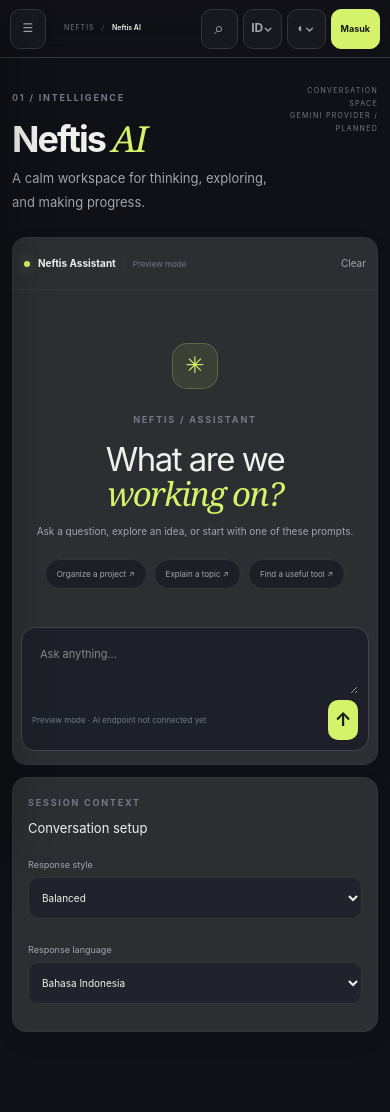
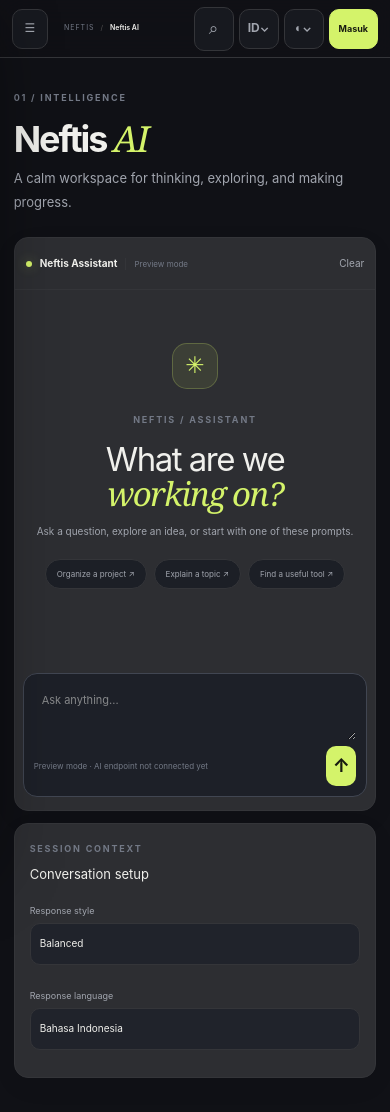
Before and after one commit to Mcpecreative28/Neftis, a Next.js app: page /ai in a window 390 px wide. Before the commit the page ends 1066 px from the top, so only its background shows below. Built offline with nearby package versions, Linux system fonts and the light colour scheme.

Commit message:
Improve responsive UX and accessible interaction states

```diff
--- a/app/globals.css
+++ b/app/globals.css
@@ -323,3 +323,152 @@ button:focus-visible, a:focus-visible, input:focus-visible, textarea:focus-visib
   .sidebar{z-index:21}
   .sidebar.open{box-shadow:0 24px 80px #0008}
 }
+
+
+/* Responsive interaction refinement */
+:root {
+  --control-height: 44px;
+  --panel-gap: clamp(12px, 1.5vw, 18px);
+}
+:where(button, a, input, select, textarea) { -webkit-tap-highlight-color: transparent; }
+:where(button, a, input, select, textarea):focus-visible {
+  outline: 2px solid var(--accent);
+  outline-offset: 3px;
+}
+:where(input, select, textarea) { min-width: 0; }
+:where(input:not([type="checkbox"]):not([type="radio"]), select, textarea) {
+  font-size: 16px;
+}
+:where(button, .button, .icon-button, .sign-in-button, .filter-tab, .send-button) {
+  touch-action: manipulation;
+}
+:where(.panel, .feature-card, .tool-card, .service-card, .learn-card, .community-post) {
+  min-width: 0;
+}
+:where(.feature-card, .tool-card, .service-card, .learn-card, .community-post, .achievement-card) {
+  background-color: var(--surface);
+  border-color: var(--line);
+}
+:where(.feature-card, .tool-card, .service-card, .learn-card, .community-post, .achievement-card):focus-visible {
+  border-color: var(--accent);
+}
+:where(.button, .icon-button, .sign-in-button, .search-trigger, .filter-tab, .tool-back, .tool-copy) {
+  min-height: var(--control-height);
+}
+:where(.button, .feature-card, .tool-card, .service-card, .learn-card, .community-post) {
+  transition: border-color .18s ease, background-color .18s ease, transform .18s ease;
+}
+:where(.feature-card, .tool-card, .service-card, .learn-card, .community-post):hover {
+  border-color: color-mix(in srgb, var(--accent) 42%, var(--line));
+}
+:where(.tool-textarea, .tool-text-input, .tool-options select, .chat-context select, .modal input, .modal textarea) {
+  min-height: var(--control-height);
+  border-color: var(--line);
+  background-color: var(--surface-2);
+  color: var(--text);
+  border-radius: 11px;
+}
+:where(.tool-textarea, .modal textarea) { line-height: 1.65; }
+:where(.tool-options select, .chat-context select) {
+  appearance: none;
+  padding-inline: 13px 38px;
+  background-image:
+    linear-gradient(45deg, transparent 50%, var(--muted) 50%),
+    linear-gradient(135deg, var(--muted) 50%, transparent 50%);
+  background-position: right 17px center, right 12px center;
+  background-size: 5px 5px, 5px 5px;
+  background-repeat: no-repeat;
+}
+[dir="rtl"] :where(.tool-options select, .chat-context select) {
+  background-position: left 17px center, left 12px center;
+}
+:where(.tool-textarea, .tool-text-input, .tool-options select, .chat-context select, .modal input, .modal textarea):focus {
+  border-color: var(--accent);
+  box-shadow: 0 0 0 3px color-mix(in srgb, var(--accent) 15%, transparent);
+}
+.preference-menu {
+  max-width: calc(100vw - 20px);
+  overscroll-behavior: contain;
+}
+.modal {
+  max-height: min(84dvh, 760px);
+  overflow-y: auto;
+  overscroll-behavior: contain;
+}
+.topbar, .content-wrap, .topbar-actions { min-width: 0; }
+.breadcrumbs { min-width: 0; }
+.search-trigger { min-width: 40px; }
+.chat-main, .chat-messages, .tool-editor-panel, .tool-output-panel { min-width: 0; }
+.tool-output { overflow-wrap: anywhere; }
+.toast { width: max-content; max-width: calc(100vw - 28px); }
+
+@media (max-width: 980px) {
+  .sidebar {
+    width: min(300px, 88vw);
+    transform: translateX(-105%);
+    transition: transform .22s ease;
+    z-index: 31;
+    box-shadow: 0 24px 70px #0007;
+  }
+  .sidebar.open { transform: translateX(0); }
+  .main-area { margin-inline: 0 !important; }
+  .mobile-menu { display: inline-flex; align-items: center; justify-content: center; }
+  .topbar { gap: 8px; }
+  .breadcrumbs { margin-inline-start: 8px; margin-inline-end: auto; }
+  .sidebar-backdrop {
+    position: fixed;
+    inset: 0;
+    z-index: 30;
+    border: 0;
+    background: #050609a8;
+    backdrop-filter: blur(3px);
+  }
+  .locale-ar .sidebar {
+    inset-inline: auto 0;
+    transform: translateX(105%);
+  }
+  .locale-ar .sidebar.open { transform: translateX(0); }
+  .locale-ar .main-area { margin-inline: 0 !important; }
+}
+@media (max-width: 760px) {
+  .content-wrap { padding-inline: clamp(12px, 3.5vw, 20px); }
+  .topbar { padding-inline: 12px; }
+  .topbar-actions { gap: 5px; }
+  .preference-trigger { min-width: 40px; }
+  .hero-grid { gap: 18px; }
+  .hero-art { min-height: 220px; }
+  .feature-grid, .tools-grid, .achievement-grid { grid-template-columns: repeat(2, minmax(0, 1fr)); }
+  .chat-layout { grid-template-columns: minmax(0, 1fr); }
+  .chat-main { min-height: min(68dvh, 620px); }
+  .chat-messages { min-height: 280px; }
+  .chat-context { grid-template-columns: repeat(2, minmax(0, 1fr)); }
+  .tool-editor-grid { grid-template-columns: minmax(0, 1fr); }
+  .tool-workspace-title { align-items: flex-start; }
+  .tool-workspace-title > * { min-width: 0; }
+  .community-compose { align-items: flex-start; }
+  .community-compose .button { width: 100%; }
+  .page-footer { flex-wrap: wrap; }
+}
+@media (max-width: 420px) {
+  .breadcrumbs { font-size: 7px; gap: 6px; }
+  .search-trigger { width: 38px; padding-inline: 0; }
+  .sign-in-button { min-width: 0; padding-inline: 9px; }
+  .feature-grid, .tools-grid, .achievement-grid { grid-template-columns: minmax(0, 1fr); }
+  .feature-card { min-height: 150px; }
+  .tool-card { min-height: 150px; }
+  .page-intro { display: block; }
+  .intro-side-label { display: none; }
+  .chat-context { grid-template-columns: minmax(0, 1fr); }
+  .chat-context .section-kicker, .chat-context h3 { grid-column: auto; }
+  .chat-composer { margin-inline: 8px; }
+  .composer-bottom { gap: 8px; }
+  .composer-bottom > span { min-width: 0; }
+  .modal-backdrop { padding: 10px; align-items: end; }
+  .modal { width: 100%; border-radius: 18px 18px 12px 12px; }
+}
+@media (prefers-reduced-motion: reduce) {
+  html { scroll-behavior: auto; }
+  :where(.button, .feature-card, .tool-card, .service-card, .learn-card, .community-post) {
+    transition: none;
+  }
+}
```
